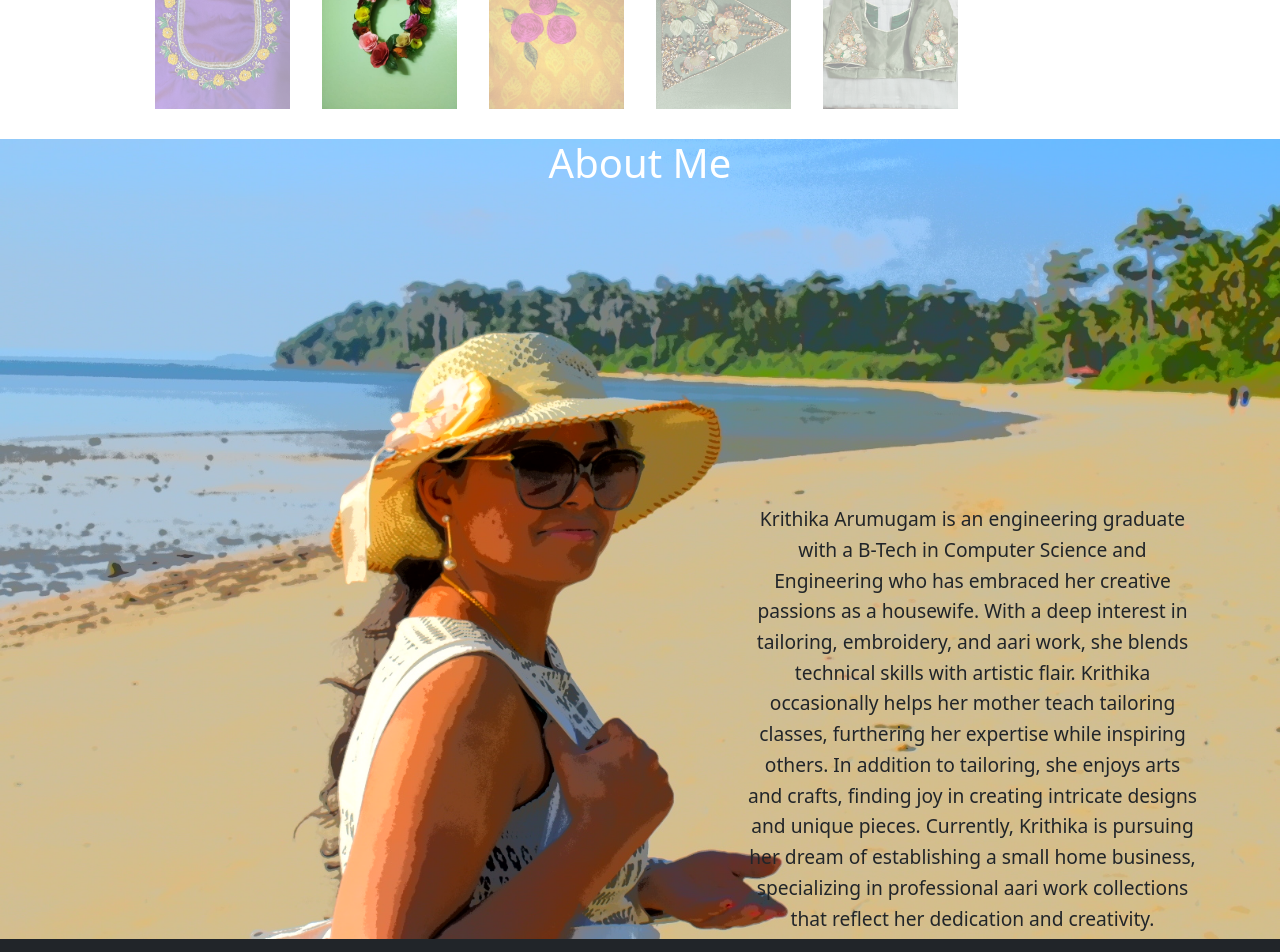
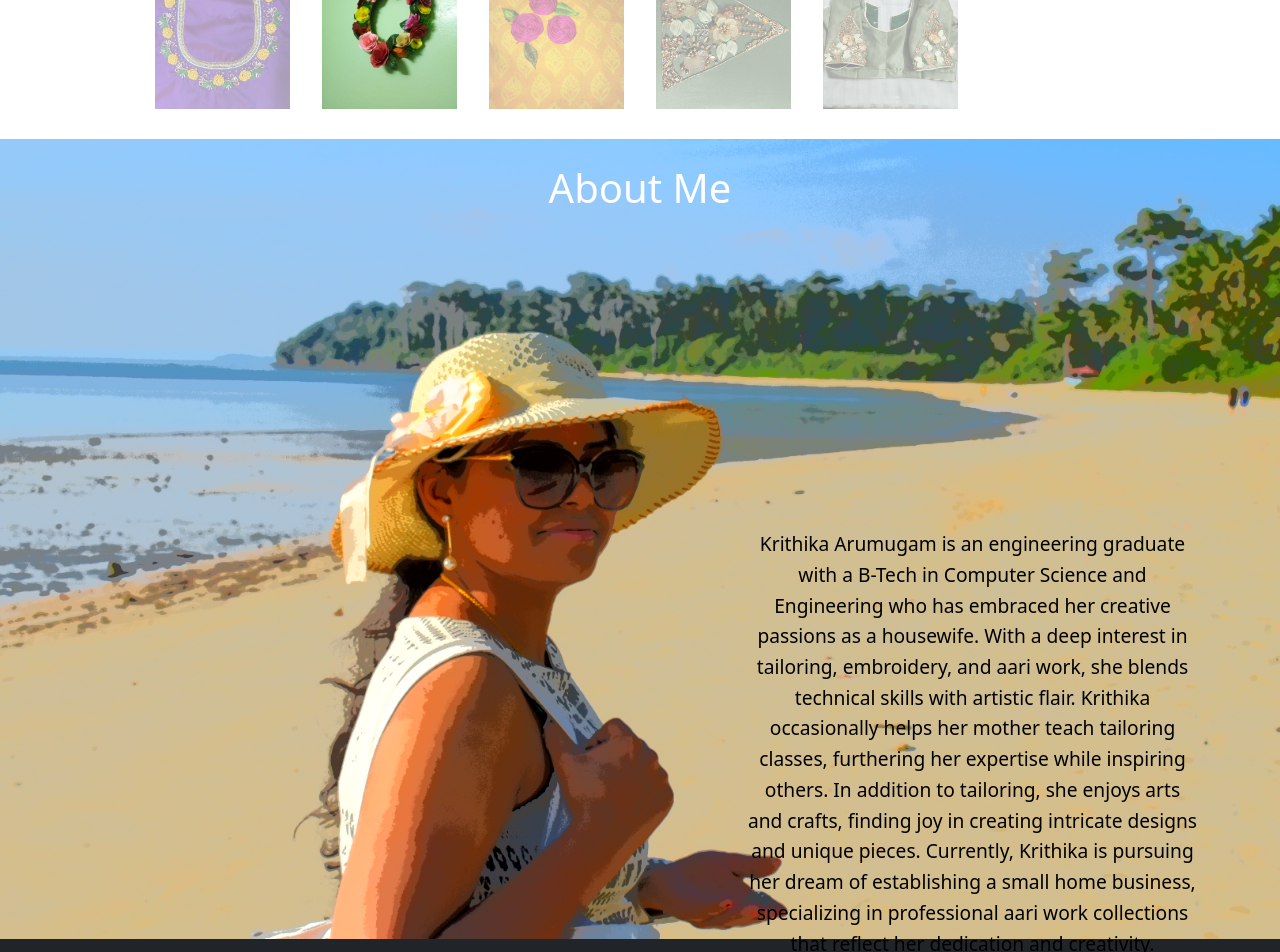
Before and after one commit to ponneeswaran/velmotifs, a React (Create React App) app: page / in a window 1280 px wide. Shown: the part 1660-2612 px from the top of the page. Built offline with nearby package versions, Linux system fonts and the light colour scheme.

Commit message:
Update small device styles

```diff
--- a/src/components/aboutme.js
+++ b/src/components/aboutme.js
@@ -1,12 +1,43 @@
+import React, { useState, useEffect } from "react";
 import { Col, Container, Row } from "react-bootstrap";
 
-const About = () => (
+const About = () => {
+  const [color, setColor] = useState('black');
+  const [isLargeScreen, setIsLargeScreen] = useState(window.innerWidth >= 992);
+
+  useEffect(() => {
+    const handleResize = () => {
+      const width = window.innerWidth;
+      setIsLargeScreen(window.innerWidth >= 992);
+
+      if (width <= 480) {
+        setColor('yellow');
+      } else if (width <= 768) {
+        setColor('black');
+      } else {
+        setColor('black');
+      }
+    };
+
+    // Set the initial color based on screen size
+    handleResize();
+
+    // Add event listener for screen resize
+    window.addEventListener('resize', handleResize);
+
+    // Cleanup event listener
+    return () => {
+      window.removeEventListener('resize', handleResize);
+    };
+  }, []);
+
+  return (
         <div id="about" className="section background-section">
-            <h1 style={{color: 'white'}}>About Me</h1>
-            <Container style={{ marginTop: "300px"}}>
+            <h1 style={{color: 'white', paddingTop:'25px'}}>About Me</h1>
+            <Container style={{ marginTop: isLargeScreen ? "300px" : "50px"}}>
               <Row className="align-items-center" style={{ minHeight: "60vh" }}>
                 <Col md={{span:5, offset:7}}>
-                  <p style={{ fontSize: "1.2rem", lineHeight: "1.6" }}>
+                  <p style={{ fontSize: "1.2rem", lineHeight: "1.6", color }}>
                     Krithika Arumugam is an engineering graduate with a B-Tech in Computer Science and Engineering who has embraced her creative passions as a housewife.
                     With a deep interest in tailoring, embroidery, and aari work, she blends technical skills with artistic flair. Krithika occasionally helps her mother teach tailoring classes,
                     furthering her expertise while inspiring others. In addition to tailoring, she enjoys arts and crafts, finding joy in creating intricate designs and unique pieces.
@@ -16,6 +47,7 @@ const About = () => (
               </Row>
             </Container>
         </div>
-    );
+  );
+};
 
 export default About;
--- a/src/components/footer.js
+++ b/src/components/footer.js
@@ -13,13 +13,13 @@ const Footer = () => {
     <footer className="bg-dark text-white py-4">
         <Container>
             <Row>
-                <Col md={7}>
+                <Col md={7} xs={12}>
                     <Contact />
                 </Col>
-                <Col md={1}>
+                <Col md={1} className="d-none d-md-block">
                 <div style={verticalLineStyle}></div>
                 </Col>
-                <Col md={4}>
+                <Col md={4} xs={12}>
                 <div  style={{ padding: "20px", maxWidth: "600px", margin: "0 auto" }}>
                     <h2>Contact Us</h2>
                     <p>
```
